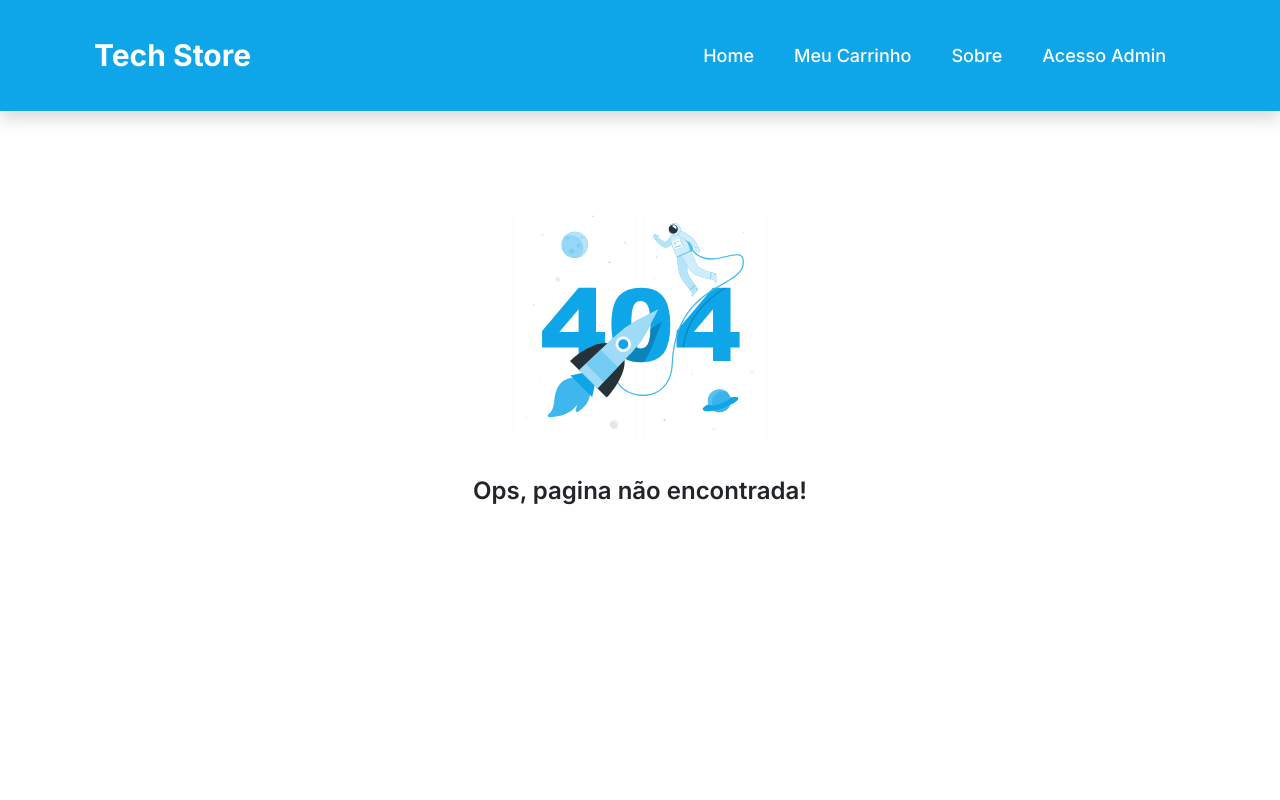
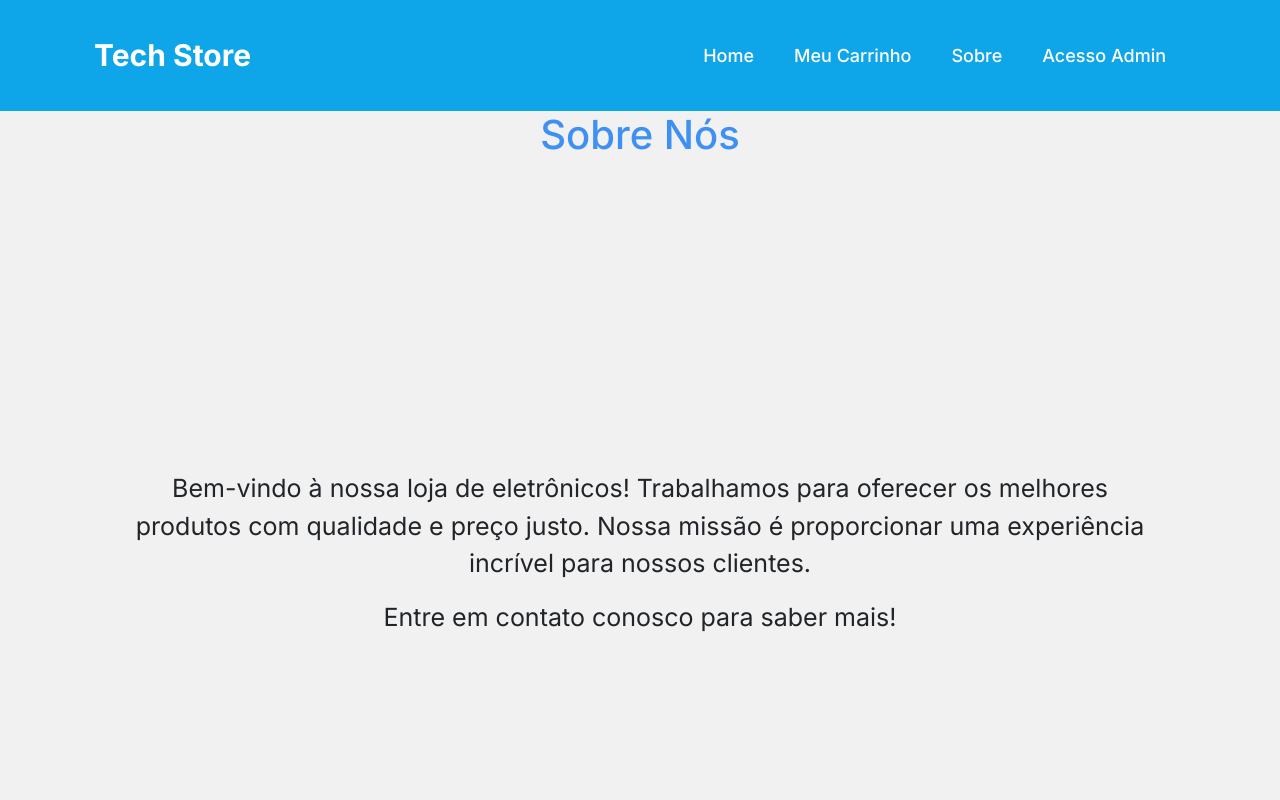
Before and after one commit to brunom-dev/project-Ecommerce, a React (Vite) app in the folder frontend/: page /sobre in a window 1280 px wide. Shown: the top 800 px of the page. Built offline with nearby package versions, Linux system fonts and the light colour scheme.

Commit message:
about, footer correção da chamada do controller delte

```diff
--- a/frontend/src/Router/index.tsx
+++ b/frontend/src/Router/index.tsx
@@ -8,6 +8,7 @@ import { NotFound } from "../page/NotFound"
 import { Cart } from "../page/Cart"
 import { Admin } from "../page/Admin"
 import { Login } from "../page/Login"
+import About from "../page/about/about"
 
 
 export const Router = createBrowserRouter([
@@ -28,7 +29,10 @@ export const Router = createBrowserRouter([
                 path: `/products/:id`,
                 element: <Products />
             },
-
+            {
+                path : '/sobre',
+                element: <About/>
+            },
             {
                 path: '/login',
                 element: <Login />
--- /dev/null
+++ b/frontend/src/components/Footer/index.tsx
@@ -0,0 +1,8 @@
+export default function Footer() {
+    return (
+        <footer className="bg-blue-800 text-white text-center py-6 h-20 ">
+        <p>© {new Date().getFullYear()} Site Equipe 2. Todos os direitos reservados.</p>
+
+        </footer>
+    )
+}
--- a/frontend/src/components/Header/index.tsx
+++ b/frontend/src/components/Header/index.tsx
@@ -43,7 +43,7 @@ export function Header() {
 
                         <Nav.Link
                             as={Link}
-                            to={"/"}
+                            to={"/sobre"}
                             className='text-white'
                             style={{fontWeight: "500", fontSize: "18px", padding: "10px 20px"}}
                             onClick={() => setExpanded(false)}
--- a/frontend/src/components/Layout/index.tsx
+++ b/frontend/src/components/Layout/index.tsx
@@ -1,11 +1,14 @@
+import Footer from "../Footer"
 import { Header } from "../Header"
 import { Outlet } from "react-router-dom"
+
 
 export function Layout () {
     return(
         <>
             <Header />
             <Outlet />
-        </>
+            <Footer/>
+            </>
     )
 }
--- /dev/null
+++ b/frontend/src/page/about/About.tsx
@@ -0,0 +1,20 @@
+import './about.css';
+
+export default function About()
+
+{
+    return (
+        <div className='content-text' >
+              <h1>Sobre Nós</h1>
+      <section className='text'>
+          <p>
+            Bem-vindo à nossa loja de eletrônicos! Trabalhamos para oferecer os melhores produtos
+            com qualidade e preço justo. Nossa missão é proporcionar uma experiência incrível
+            para nossos clientes.
+          </p>
+          <p>Entre em contato conosco para saber mais!</p>
+      </section>
+    </div>
+
+    )
+}
--- /dev/null
+++ b/frontend/src/page/about/about.css
@@ -0,0 +1,20 @@
+.content-text{
+    display: flex;
+    flex-direction: column;
+    justify-content: center;
+    align-items: center;
+    height: 100vh;
+    background-color: #f1f1f1;
+    position: relative;
+}
+.content-text h1{
+    position: absolute;
+    top: 0;
+    color: rgb(63, 144, 243);
+}
+.text{
+    margin-top: 100px;
+    width: 80%;
+    text-align: center;
+    font-size: 25px;
+}
```
